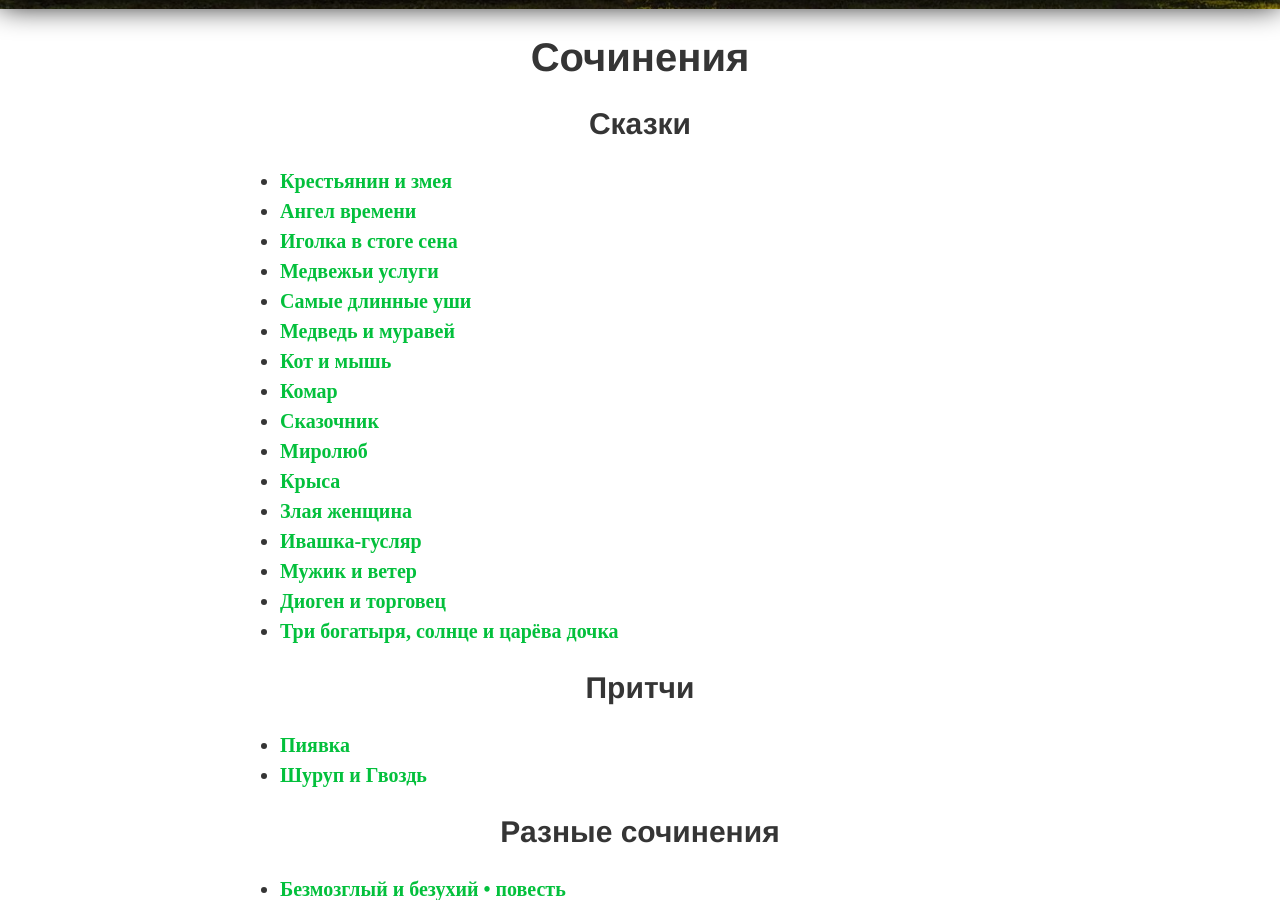
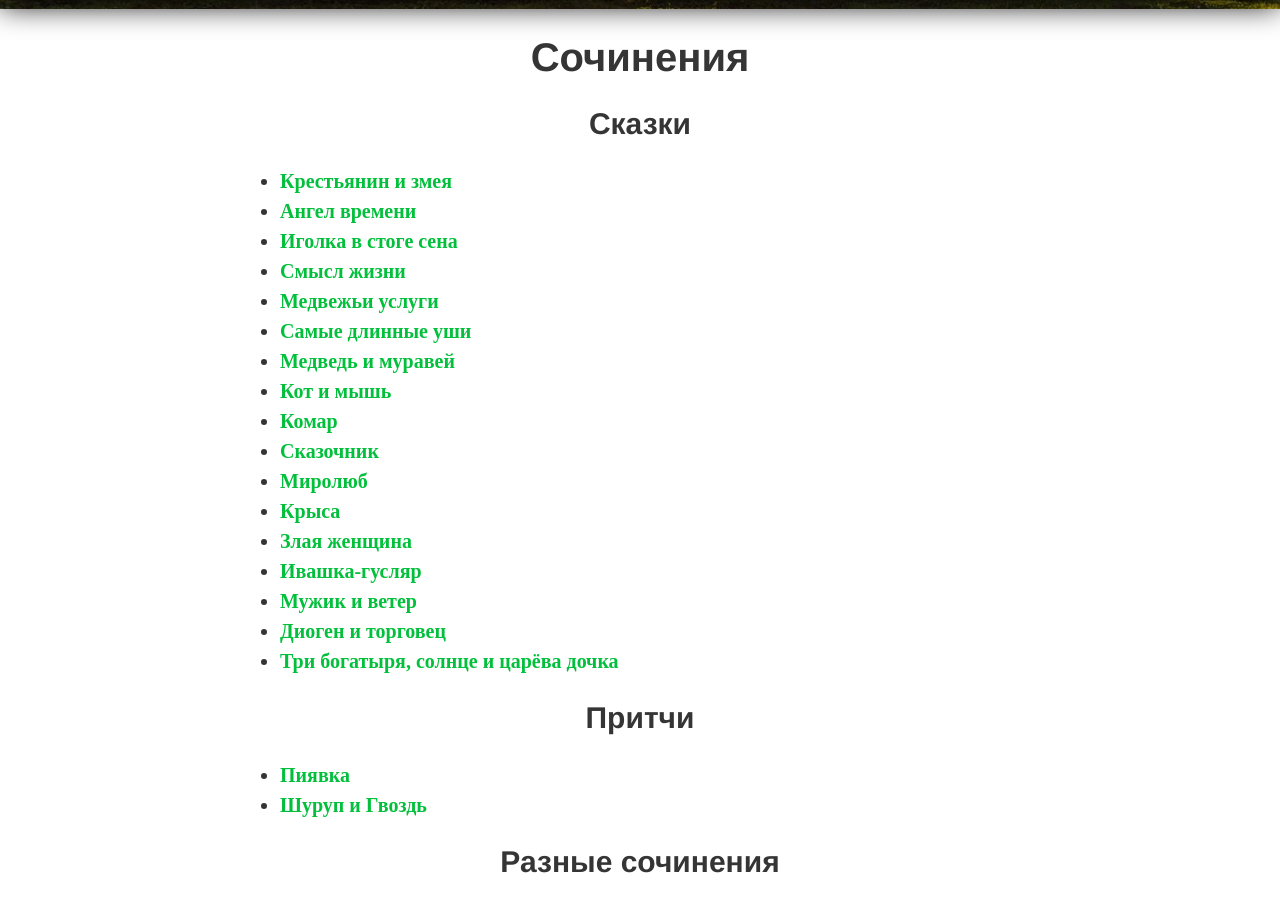
Before and after one commit to postolny/postolny.github.io, a Jekyll site: the page built from _pages/indice.html, in a window 1280 px wide and 900 px high, scrolled down 389 px. Built offline with Jekyll 4.4.1, drawn with Linux system fonts in a browser that asks for light colours.

Commit message:
Add files via upload

```diff
--- a/_data/indice.yml
+++ b/_data/indice.yml
@@ -7,6 +7,8 @@ libri:
         url: /angel-vremeni/
       - page: Иголка в стоге сена
         url: /igolka-v-stoge-sena/
+      - page: Смысл жизни
+        url: /smysl-zhizni/
       - page: Медвежьи услуги
         url: /medvezhi-uslugi/
       - page: Самые длинные уши
```
